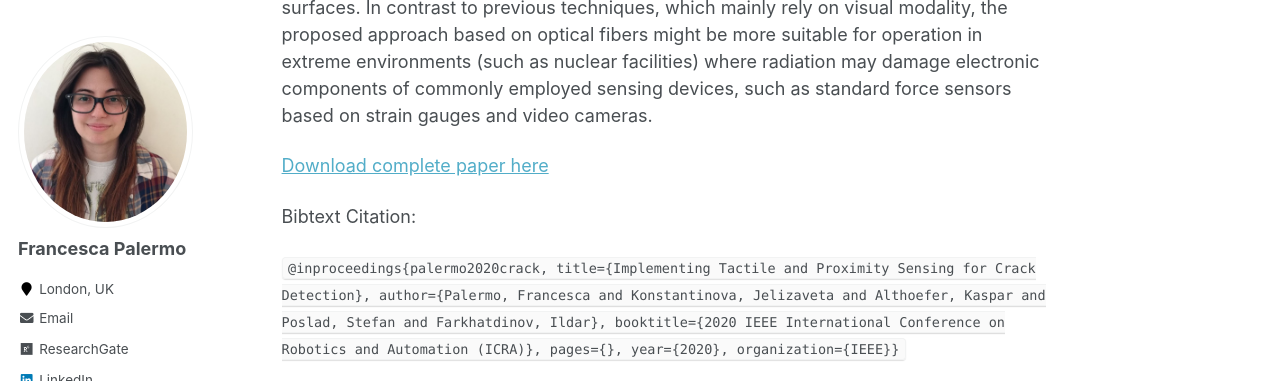
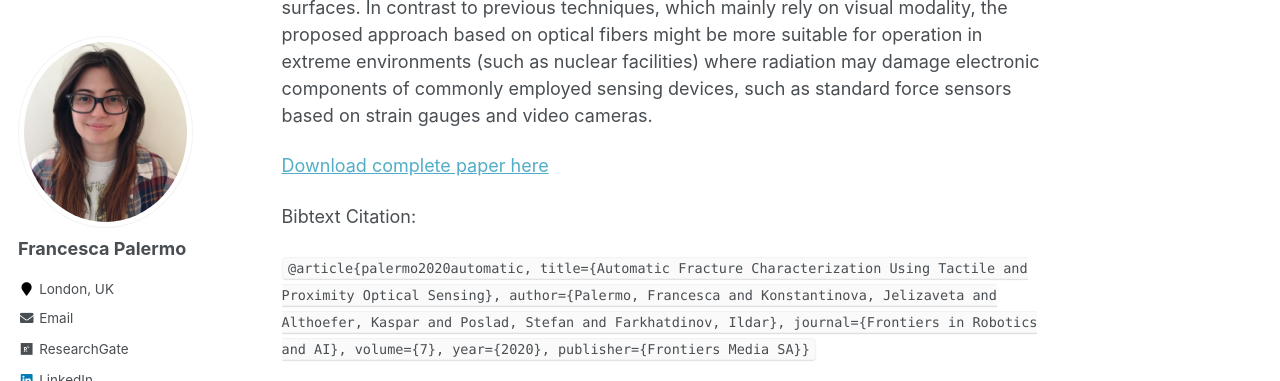
Before and after one commit to francescapalermo/francescapalermo.github.io, a Jekyll site: the page built from _publications/5palermo2020Frontiers.md, in a window 1280 px wide and 900 px high, scrolled down 596 px, cut to the strip 0-381 px from the top of the window. Built offline with Jekyll 4.4.1, drawn with Linux system fonts in a browser that asks for light colours.

Commit message:
Update 5palermo2020Frontiers.md

```diff
--- a/_publications/5palermo2020Frontiers.md
+++ b/_publications/5palermo2020Frontiers.md
@@ -33,7 +33,7 @@ employed sensing devices, such as standard force sensors based on strain gauges
 
 Bibtext Citation:
 
-`@inproceedings{palermo2020crack, title={Implementing Tactile and Proximity Sensing for Crack Detection}, author={Palermo, Francesca and Konstantinova, Jelizaveta and Althoefer, Kaspar and Poslad, Stefan and Farkhatdinov, Ildar}, booktitle={2020 IEEE International Conference on Robotics and Automation (ICRA)}, pages={}, year={2020}, organization={IEEE}}`
+`@article{palermo2020automatic, title={Automatic Fracture Characterization Using Tactile and Proximity Optical Sensing}, author={Palermo, Francesca and Konstantinova, Jelizaveta and Althoefer, Kaspar and Poslad, Stefan and Farkhatdinov, Ildar}, journal={Frontiers in Robotics and AI}, volume={7}, year={2020}, publisher={Frontiers Media SA}}`
 
 
 <iframe width="420" height="315"
```
